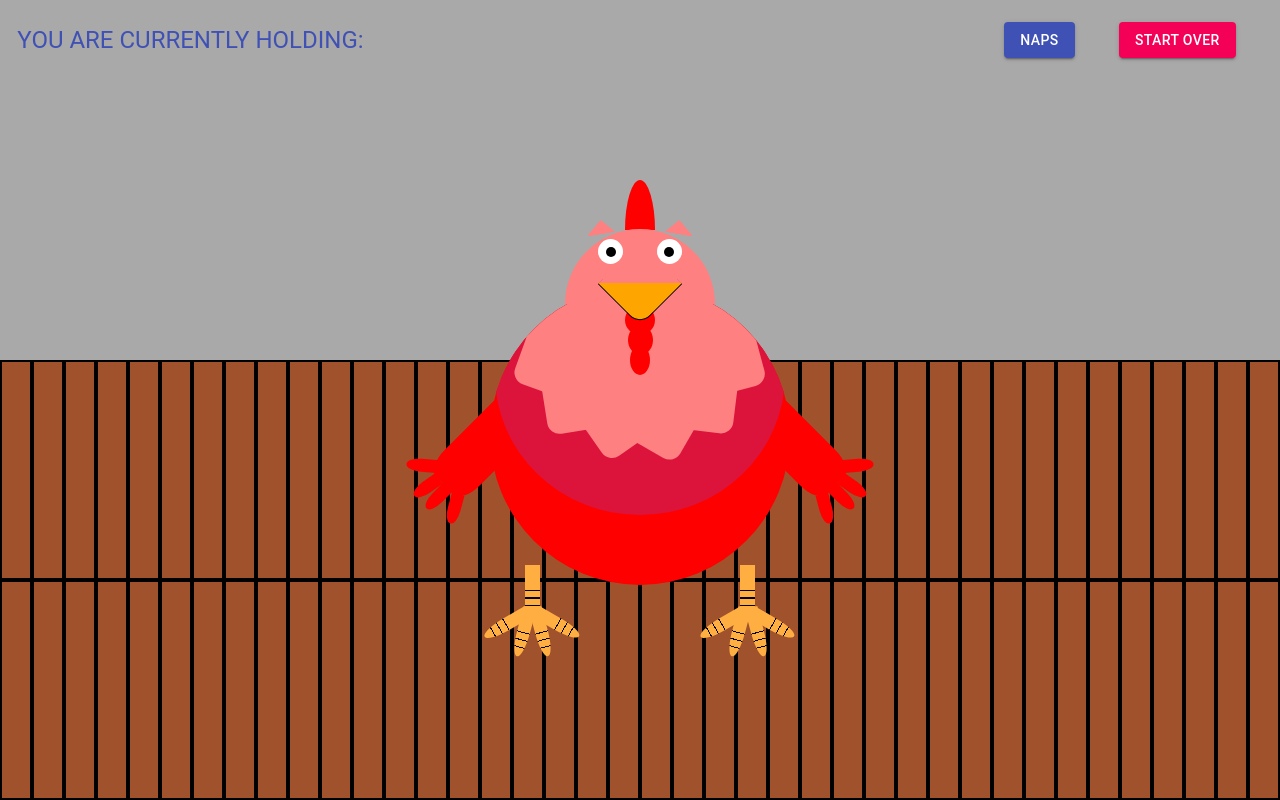
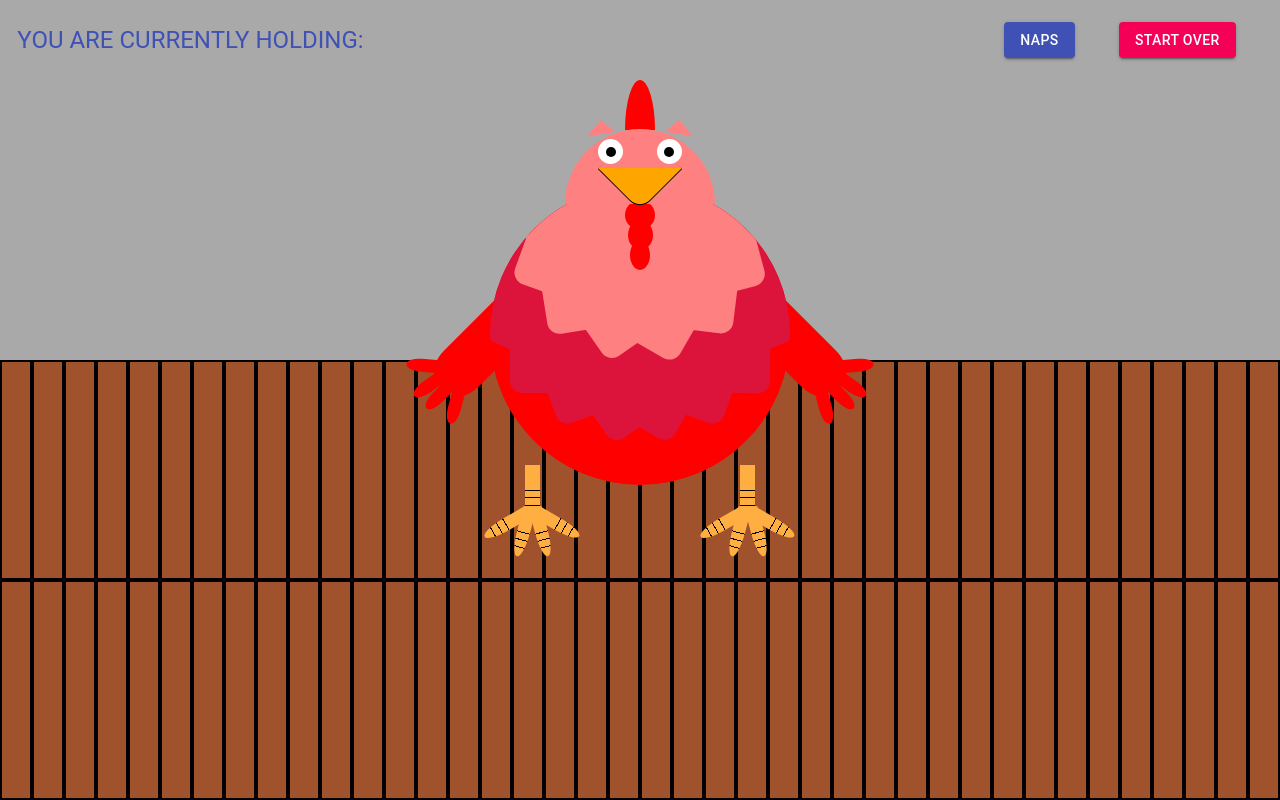
Before and after one commit to paulbrooks646/LilyGames, a React (Create React App) app: page /#/ in a window 1280 px wide. Built offline with nearby package versions, Linux system fonts and the light colour scheme.

Commit message:
big red chicken done

```diff
--- a/src/Components/Food/Food.js
+++ b/src/Components/Food/Food.js
@@ -75,6 +75,16 @@ export default function Food() {
                   </div>
                 </div>
               </div>
+              <div className="chicken-body-middle-frills">
+                <div className="chicken-body-middle-frill-one"></div>
+                <div className="chicken-body-middle-frill-two"></div>
+                <div className="chicken-body-middle-frill-three"></div>
+                <div className="chicken-body-middle-frill-four"></div>
+                <div className="chicken-body-middle-frill-five"></div>
+                <div className="chicken-body-middle-frill-six"></div>
+                <div className="chicken-body-middle-frill-seven"></div>
+                <div className="chicken-body-middle-frill-eight"></div>
+              </div>
             </div>
           </div>
           <div className="chicken-arm-right">
--- a/src/Components/Food/Food.scss
+++ b/src/Components/Food/Food.scss
@@ -25,7 +25,7 @@
 .big-red-chicken {
   @include flex(flex-start);
   position: absolute;
-  bottom: 0px;
+  bottom: 100px;
   left: 20vw;
   width: 60vw;
 
@@ -104,6 +104,8 @@
         transform: rotate(135deg);
         border-right: solid 0.5px;
         border-top: solid 0.5px;
+        position: relative;
+        bottom: 15px;
       }
     }
   }
@@ -177,6 +179,8 @@
       z-index: 1;
 
       .chicken-body-middle {
+        position: relative;
+
         .chicken-body-middle-main {
           height: 280px;
           width: 290px;
@@ -193,7 +197,7 @@
             background-color: #ff8080;
             border-radius: 50%;
             position: relative;
-            bottom: 30px;
+            bottom: 25px;
             z-index: 1;
             @include flex(center);
 
@@ -203,7 +207,7 @@
               border-radius: 50%;
               background-color: red;
               position: relative;
-              top: 80px;
+              top: 70px;
             }
             .chicken-beard-two {
               height: 30px;
@@ -211,7 +215,7 @@
               border-radius: 50%;
               background-color: red;
               position: relative;
-              top: 70px;
+              top: 60px;
             }
 
             .chicken-beard-three {
@@ -220,7 +224,7 @@
               border-radius: 50%;
               background-color: red;
               position: relative;
-              top: 60px;
+              top: 50px;
             }
             .chicken-body-top-frills {
               width: 100%;
@@ -228,11 +232,14 @@
               display: flex;
               justify-content: space-evenly;
               position: relative;
-              top: 50px;
+              top: 45px;
 
               .chicken-body-top-frill-one {
-
-                background-image: linear-gradient(45deg, transparent 50%, #ff8080 50%);
+                background-image: linear-gradient(
+                  45deg,
+                  transparent 50%,
+                  #ff8080 50%
+                );
                 height: 50px;
                 width: 50px;
                 border-radius: 0% 25% 0% 0%;
@@ -243,7 +250,11 @@
                 transform: rotate(200deg);
               }
               .chicken-body-top-frill-two {
-                background-image: linear-gradient(45deg, transparent 50%, #ff8080 50%);
+                background-image: linear-gradient(
+                  45deg,
+                  transparent 50%,
+                  #ff8080 50%
+                );
                 height: 50px;
                 width: 50px;
                 border-radius: 0% 25% 0% 0%;
@@ -253,7 +264,11 @@
                 transform: rotate(171deg);
               }
               .chicken-body-top-frill-three {
-                background-image: linear-gradient(45deg, transparent 50%, #ff8080 50%);
+                background-image: linear-gradient(
+                  45deg,
+                  transparent 50%,
+                  #ff8080 50%
+                );
                 height: 50px;
                 width: 50px;
                 border-radius: 0% 25% 0% 0%;
@@ -263,7 +278,11 @@
                 transform: rotate(145deg);
               }
               .chicken-body-top-frill-four {
-               background-image: linear-gradient(45deg, transparent 50%, #ff8080 50%);
+                background-image: linear-gradient(
+                  45deg,
+                  transparent 50%,
+                  #ff8080 50%
+                );
                 height: 50px;
                 width: 50px;
                 border-radius: 0% 25% 0% 0%;
@@ -273,7 +292,11 @@
                 transform: rotate(120deg);
               }
               .chicken-body-top-frill-five {
-                  background-image: linear-gradient(45deg, transparent 50%, #ff8080 50%);
+                background-image: linear-gradient(
+                  45deg,
+                  transparent 50%,
+                  #ff8080 50%
+                );
                 height: 50px;
                 width: 50px;
                 border-radius: 0% 25% 0% 0%;
@@ -283,7 +306,11 @@
                 transform: rotate(97deg);
               }
               .chicken-body-top-frill-six {
-                 background-image: linear-gradient(45deg, transparent 50%, #ff8080 50%);
+                background-image: linear-gradient(
+                  45deg,
+                  transparent 50%,
+                  #ff8080 50%
+                );
                 height: 50px;
                 width: 50px;
                 border-radius: 0% 25% 0% 0%;
@@ -294,23 +321,136 @@
               }
             }
           }
+        }
+
         .chicken-body-middle-frills {
+          width: 100%;
+          height: 100px;
+          display: flex;
+          justify-content: space-evenly;
+          position: absolute;
+          bottom: 0px;
+          z-index: 2;
+
           .chicken-body-middle-frill-one {
+            background-image: linear-gradient(
+              45deg,
+              transparent 50%,
+              crimson 50%
+            );
+            height: 50px;
+            width: 50px;
+            border-radius: 0% 25% 0% 0%;
+            position: absolute;
+            left: -14px;
+            bottom: 120px;
+            transform: rotate(205deg);
+            z-index: 2;
           }
           .chicken-body-middle-frill-two {
+            background-image: linear-gradient(
+              45deg,
+              transparent 50%,
+              crimson 50%
+            );
+            height: 50px;
+            width: 50px;
+            border-radius: 0% 25% 0% 0%;
+
+            position: absolute;
+            left: 15px;
+            bottom: 72px;
+            transform: rotate(180deg);
           }
           .chicken-body-middle-frill-three {
+            background-image: linear-gradient(
+              45deg,
+              transparent 50%,
+              crimson 50%
+            );
+            height: 50px;
+            width: 50px;
+            border-radius: 0% 25% 0% 0%;
+
+            position: absolute;
+            left: 55px;
+            bottom: 45px;
+            transform: rotate(160deg);
           }
           .chicken-body-middle-frill-four {
+            background-image: linear-gradient(
+              45deg,
+              transparent 50%,
+              crimson 50%
+            );
+            height: 50px;
+            width: 50px;
+            border-radius: 0% 25% 0% 0%;
+
+            position: absolute;
+            right: 100px;
+            bottom: 30px;
+            transform: rotate(120deg);
           }
           .chicken-body-middle-frill-five {
+            background-image: linear-gradient(
+              45deg,
+              transparent 50%,
+              crimson 50%
+            );
+            height: 50px;
+            width: 50px;
+            border-radius: 0% 25% 0% 0%;
+
+            position: absolute;
+            left: 100px;
+            bottom: 30px;
+            transform: rotate(145deg);
           }
           .chicken-body-middle-frill-six {
+            background-image: linear-gradient(
+              45deg,
+              transparent 50%,
+              crimson 50%
+            );
+            height: 50px;
+            width: 50px;
+            border-radius: 0% 25% 0% 0%;
+
+            position: absolute;
+            right: 55px;
+            bottom: 45px;
+            transform: rotate(110deg);
           }
           .chicken-body-middle-frill-seven {
+            background-image: linear-gradient(
+              45deg,
+              transparent 50%,
+              crimson 50%
+            );
+            height: 50px;
+            width: 50px;
+            border-radius: 0% 25% 0% 0%;
+
+            position: absolute;
+            right: 15px;
+            bottom: 72px;
+            transform: rotate(91deg);
           }
           .chicken-body-middle-frill-eight {
-            }
+            background-image: linear-gradient(
+              45deg,
+              transparent 50%,
+              crimson 50%
+            );
+            height: 50px;
+            width: 50px;
+            border-radius: 0% 25% 0% 0%;
+
+            position: absolute;
+            right: -14px;
+            bottom: 120px;
+            transform: rotate(67deg);
           }
         }
       }
```
Lines whose indentation alone changed are shown as unchanged.
